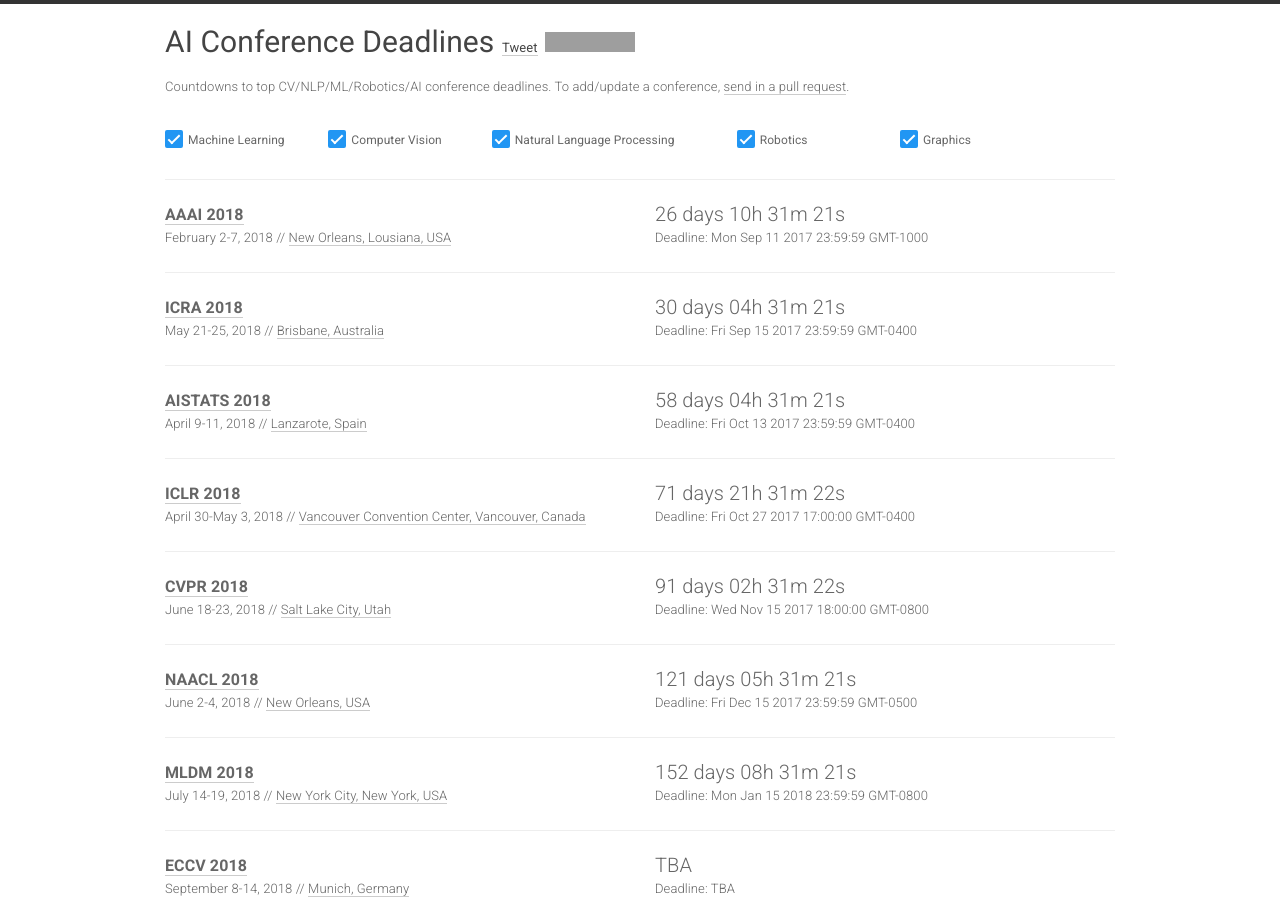
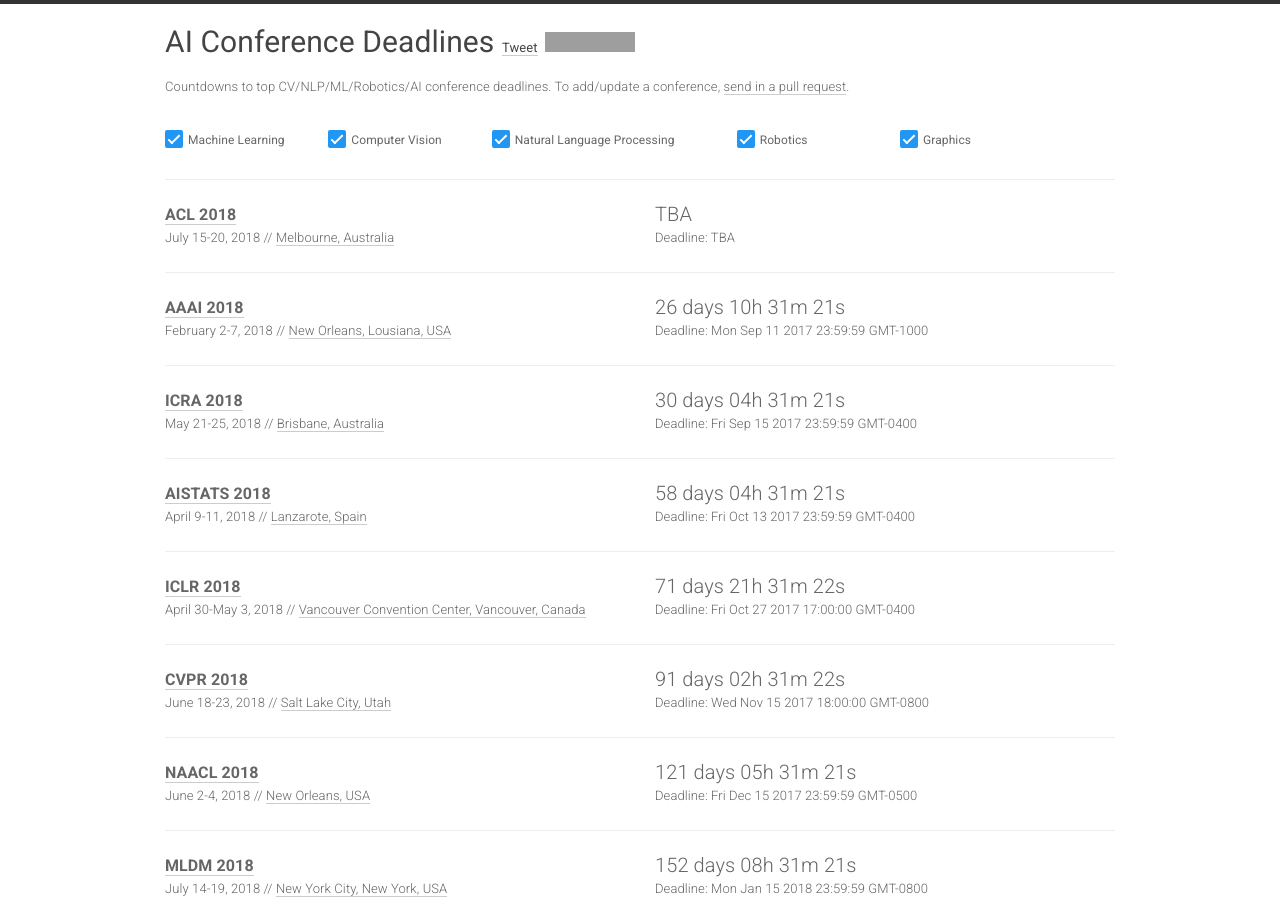
Before and after one commit to paperswithcode/ai-deadlines, a Jekyll site: the page built from index.html, in a window 1280 px wide and 900 px high. Built offline with Jekyll 4.4.1, drawn with Linux system fonts in a browser that asks for light colours; nearby versions of some CDN libraries; comment, search, counter and statistics services are not loaded; grey boxes are pictures that could not be loaded.

Commit message:
add ACL18

```diff
--- a/_data/conferences.yml
+++ b/_data/conferences.yml
@@ -1,4 +1,14 @@
 ---
+
+- name: ACL
+  year: 2018
+  id: acl18
+  link: http://acl2018.org/
+  deadline: "TBA"
+  timezone: GMT
+  date: July 15-20, 2018
+  place: Melbourne, Australia
+  sub: NLP
 
 - name: AAAI
   year: 2018
```
